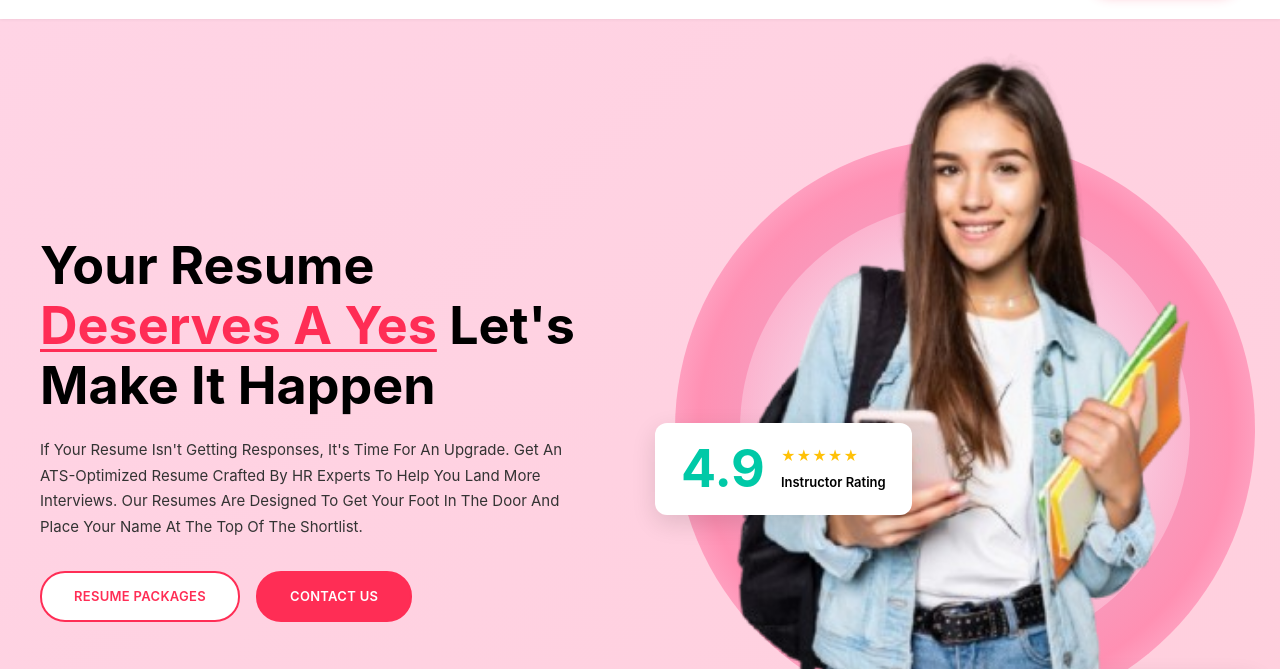
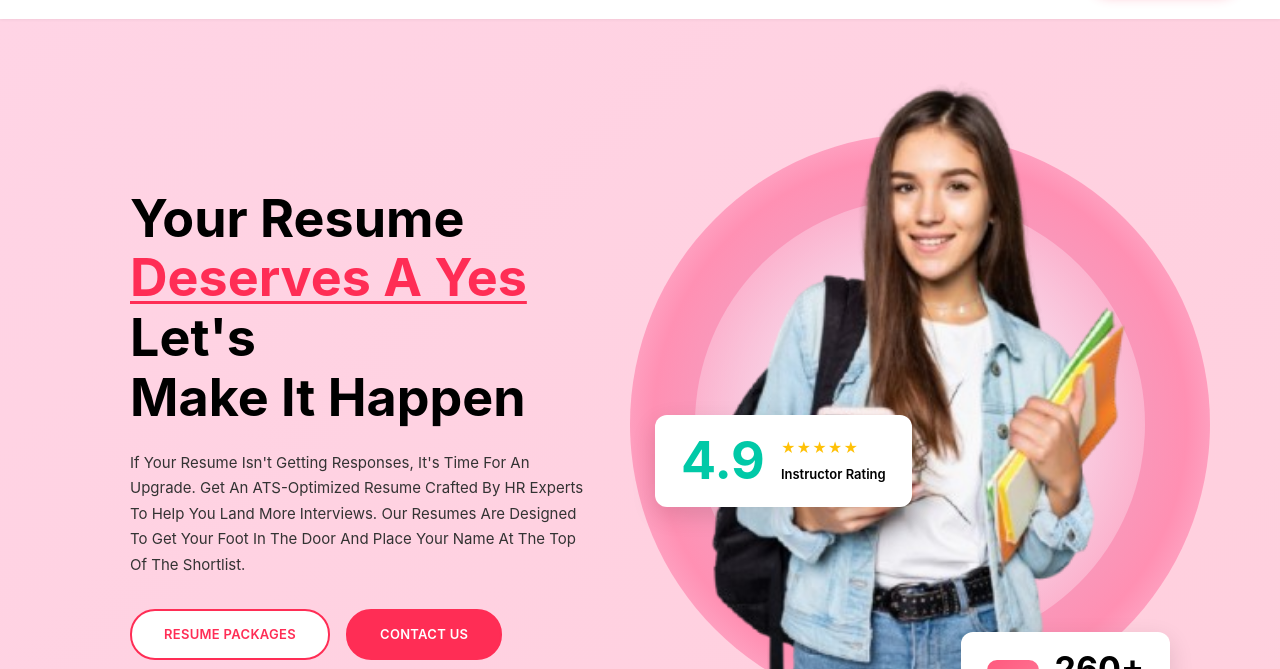
Before and after one commit to gouravgodla/assignment-1, a plain HTML site: page index.html in a window 1280 px wide. Shown: the part 73-742 px from the top of the page. Drawn offline with Linux system fonts and the light colour scheme.

Commit message:
complete-2

```diff
--- a/index.html
+++ b/index.html
@@ -137,15 +137,15 @@
       /* Hero Section */
       .hero {
         background: linear-gradient(135deg, #ffd4e5 0%, #ffcfdd 100%);
-        padding: 10px 0 30px;
+        padding: auto;
         position: relative;
         overflow: hidden;
       }
 
       .hero-container {
-        max-width: 1200px;
-        margin: 0 auto;
-        padding: 0px;
+        max-width: 1100px;
+        margin: auto;
+        padding: 40px;
         display: grid;
         grid-template-columns: 1fr 1fr;
         gap: 100px;
@@ -226,12 +226,14 @@
         display: flex;
         justify-content: flex-end;
         align-items: center;
+        margin-bottom: 0px;
       }
 
       .hero-image-wrapper {
         position: relative;
         width: 100%;
         max-width: 650px;
+        padding-bottom: 0px;
       }
 
       /* Circle background decoration - double circles */
```
